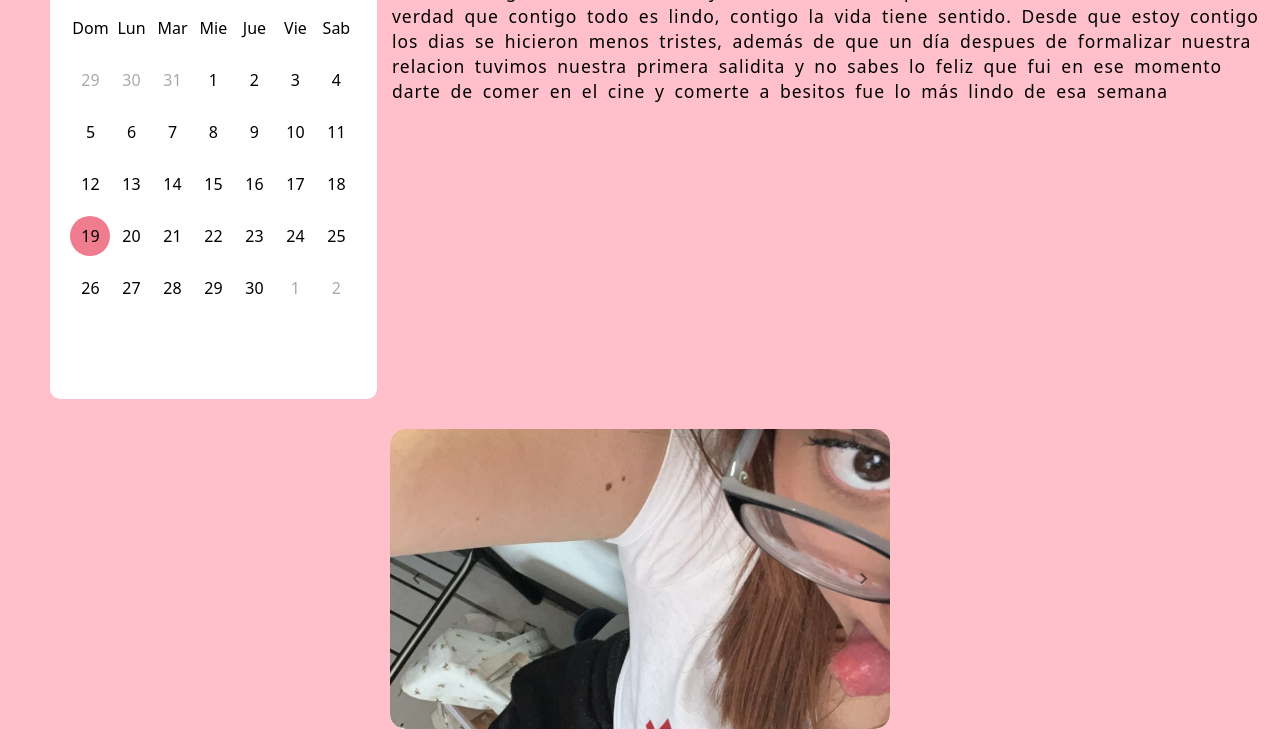
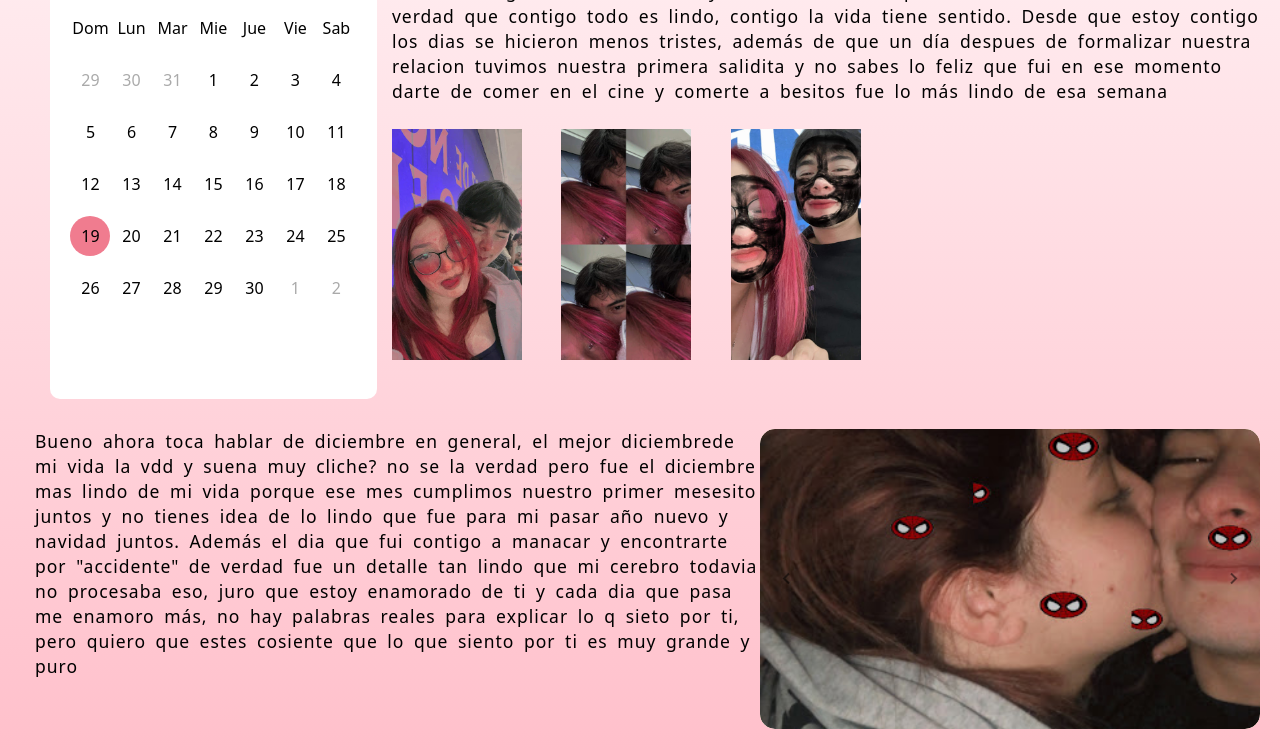
Before and after one commit to aZaaa1406/SofiAndAza, a plain HTML site: page index.html in a window 1280 px wide. Shown: the part 381-1130 px from the top of the page. Drawn offline with nearby package versions, Linux system fonts and the light colour scheme.

Commit message:
Update first march

```diff
--- a/CSS/calendar.css
+++ b/CSS/calendar.css
@@ -5,6 +5,7 @@
     padding-left: 30px;
     padding-bottom: 30px;
     height: 500px;
+    width: 100%;
 }
 .containerCalendar{
     width: 450px;
@@ -92,4 +93,11 @@ header .icons span:last-child{
     letter-spacing: 1px; /* Ajustar el espaciado entre letras */
     word-spacing: 4px;
     width: 100%;
+    height: 1px;
 }
+.historia img{
+    margin-top: 25px;
+    margin-right: 30px;
+    width: 130px;
+    height: auto;
+}
--- a/CSS/carrusel.css
+++ b/CSS/carrusel.css
@@ -4,8 +4,8 @@
 }
 .carrusel{
     display: flex;
-    align-items: center;
-    justify-content: center;
+    align-items: left;
+    justify-content: left;
 }
 .containerCarrusel{
     position: relative;
@@ -18,13 +18,13 @@
 
 }
 .carruseles{
-    width: 300%;
+    width: 700%;
     height: 100%;
     display: flex;
 
 }
 .sliderSection {
-    width: calc(100% /3);
+    width: calc(100% /7);
 }
 /* Propiedades de las section */
 .sliderSection img{
@@ -65,3 +65,14 @@ asi como su color de fuente */
 .btnRight{
     right: 10px;
 }
+.diciembre{
+    align-content: left;
+    justify-content: left;
+    width: calc(100% - 500px);
+    font-size: 17.5px;
+    padding-left: 15px ;
+    line-height: 25px;
+    letter-spacing: 1px; /* Ajustar el espaciado entre letras */
+    word-spacing: 4px;
+    height: 1px;
+}
--- a/CSS/style.css
+++ b/CSS/style.css
@@ -7,7 +7,7 @@
     Ubuntu, Cantarell, 'Open Sans', 'Helvetica Neue', sans-serif;
 }
 body{
-    background-color: pink;
+    background: linear-gradient(white, pink);
     padding: 20px;
 }
 .superior{
--- a/index.html
+++ b/index.html
@@ -98,26 +98,56 @@
                     </ul>
                 </div>
             </div>
-            <p class="historia">
+            <div class="historia">
+                <p >
                     Bueno empezamos con nuestra linda historia aunque nos conocimos un 17 de septiembre y te confesé mi amor un 3 de noviembre
                     finalmente nos hicimos novios un lindo domingo 19 de noviembre y no sabes lo feliz que he sido desde ese dia, de verdad que
                     contigo todo es lindo, contigo la vida tiene sentido. Desde que estoy contigo los dias se hicieron menos tristes, además de que
                     un día despues de formalizar nuestra relacion tuvimos nuestra primera salidita y no sabes lo feliz que fui en ese momento
                     darte de comer en el cine y comerte a besitos fue lo más lindo de esa semana
                 </p>
+                <img src="img/sofAza1.JPG" alt="">
+                <img src="img/sofAza2.JPG" alt="">
+                <img src="img/sofAza3.JPG" alt="">
+            </div>
+
         </div>
 
         <div class="carrusel">
+            <div class="diciembre">
+                <p>
+                    Bueno ahora toca hablar de diciembre en general, el mejor diciembrede mi vida la vdd y
+                    suena muy cliche? no se la verdad pero fue el diciembre mas lindo de mi vida
+                    porque ese mes cumplimos nuestro primer mesesito juntos y no tienes idea de lo lindo
+                    que fue para mi pasar año nuevo y navidad juntos. Además el dia que fui contigo a
+                    manacar y encontrarte por "accidente" de verdad fue un detalle tan lindo que
+                    mi cerebro todavia no procesaba eso, juro que estoy enamorado de ti y cada dia que pasa
+                    me enamoro más, no hay palabras reales para explicar lo q sieto por ti, pero quiero que
+                    estes cosiente que lo que siento por ti es muy grande y puro
+                </p>
+            </div>
             <div class="containerCarrusel">
                 <div class="carruseles" id="slider">
                     <section class="sliderSection">
-                        <img src="img/soff.jfif" alt="">
+                        <img src="img/sofAza4.jpg" alt="">
                     </section>
                     <section class="sliderSection">
-                        <img src="img/sofi2.jfif" alt="">
+                        <img src="img/sofAza5.jpg" alt="">
                     </section>
                     <section class="sliderSection">
-                        <img src="img/sofi3.jfif" alt="">
+                        <img src="img/sofAza6.jpg" alt="">
+                    </section>
+                    <section class="sliderSection">
+                        <img src="img/sofAza7.JPG" alt="">
+                    </section>
+                    <section class="sliderSection">
+                        <img src="img/sofiAza8.JPG" alt="">
+                    </section>
+                    <section class="sliderSection">
+                        <img src="img/sofiAza9.JPG" alt="">
+                    </section>
+                    <section class="sliderSection">
+                        <img src="img/sofiAza10.jpg" alt="">
                     </section>
                 </div>
                 <div class="btnLeft">
@@ -126,13 +156,13 @@
                 <div class="btnRight">
                     <i class='bx bx-chevron-right'></i>
                 </div>
-                <script src="Scripts/carrusel.js"></script>
-            </div>
             </div>
 
         </div>
 
+    </div>
 
-
+    <script src="Scripts/calendario.js"></script>
+    <script src="Scripts/carrusel.js"></script>
 </body>
 </html>
```
Also changed, not shown: Scripts/calendario.js (added), img/sofAza1.JPG (added), img/sofAza2.JPG (added), img/sofAza3.JPG (added), img/sofAza4.jpg (added), img/sofAza5.jpg (added), img/sofAza6.jpg (added), img/sofAza7.JPG (added), img/sofiAza10.jpg (added), img/sofiAza8.JPG (added), img/sofiAza9.JPG (added), 2 other files. Lines whose indentation alone changed are shown as unchanged.
